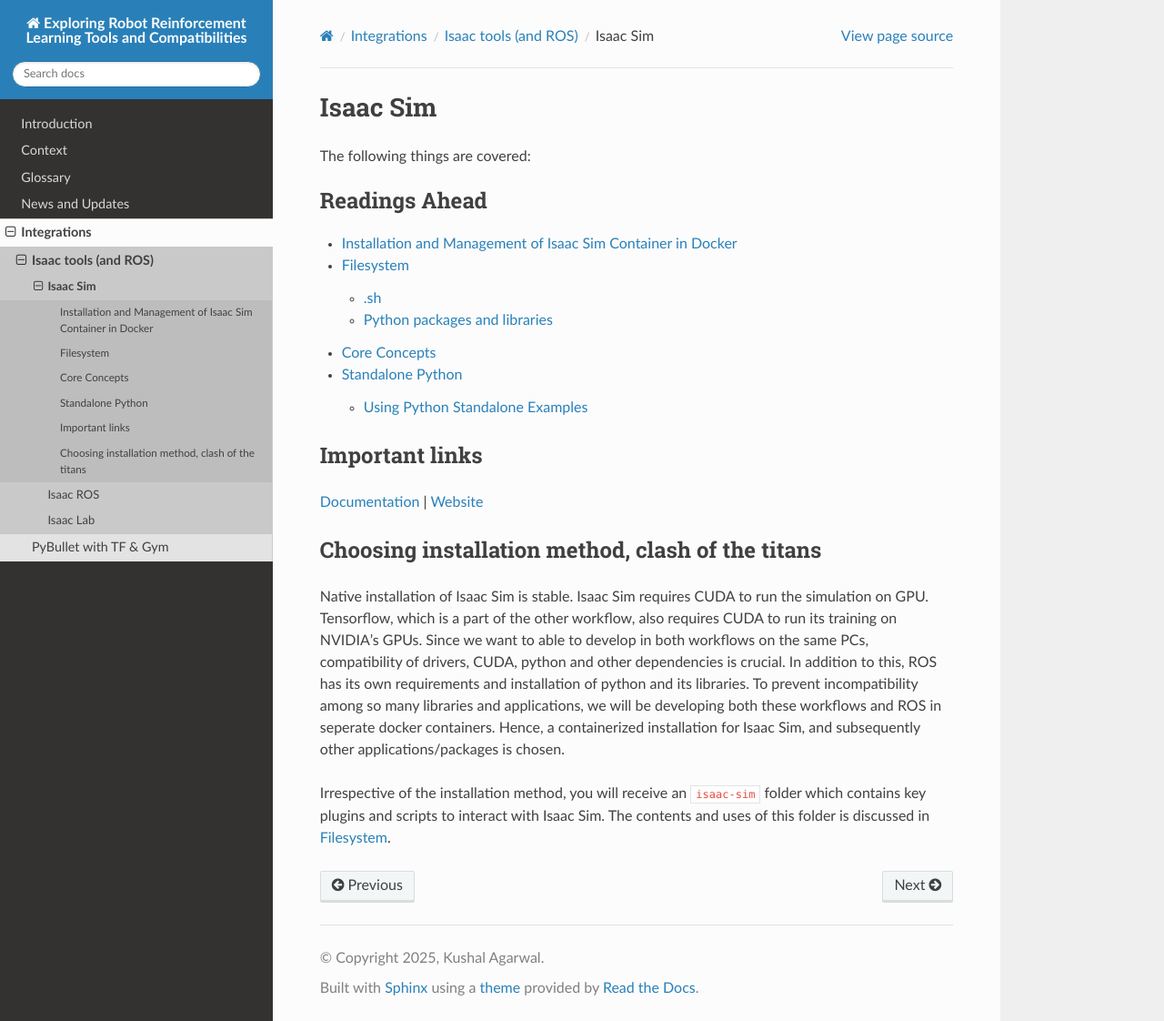
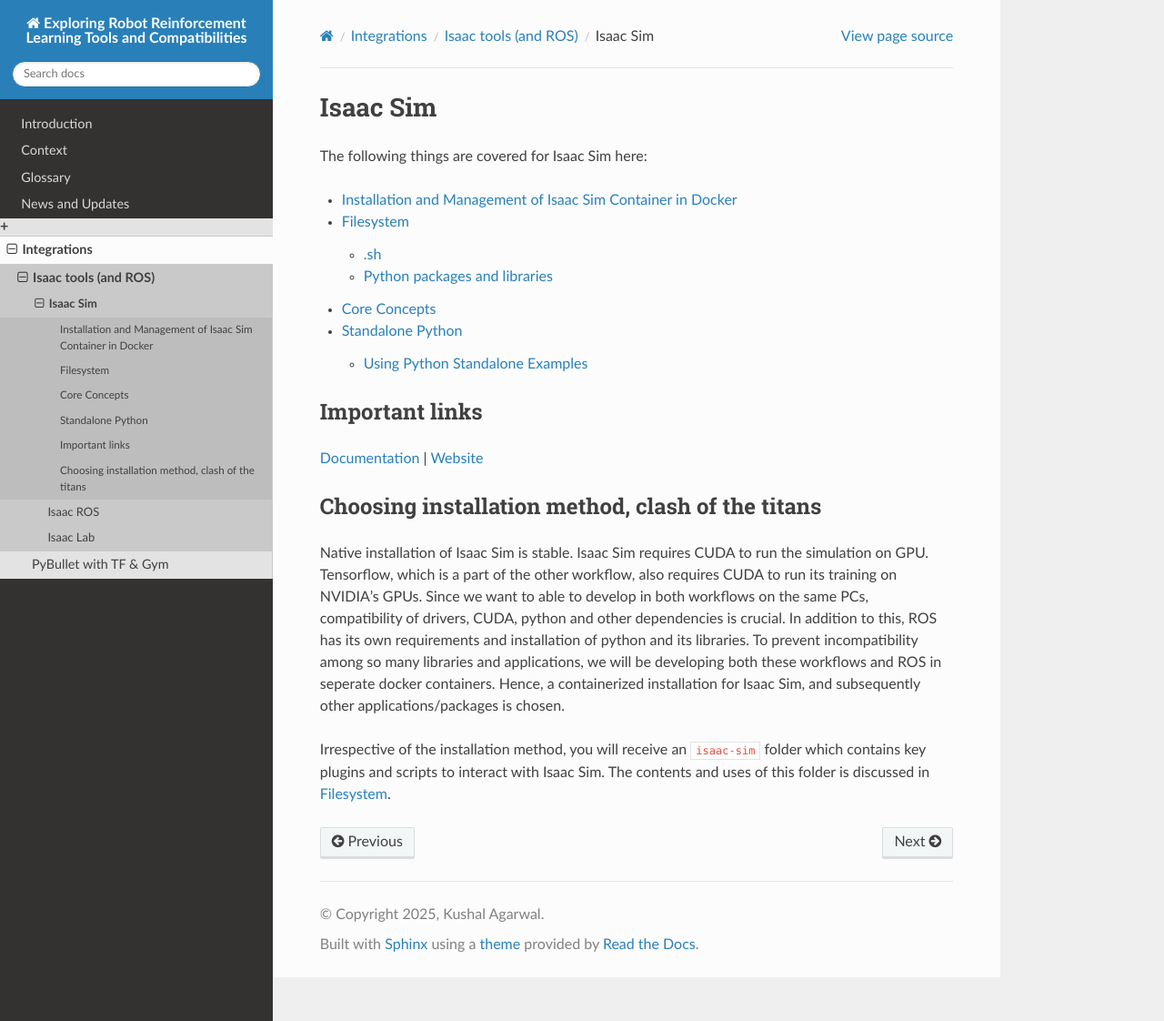
Before and after one commit to kushal-a/robot_RL_guide, a Sphinx documentation site: the page built from docs/source/integrations/isaac/isaac-sim/isaac-sim.md, in a window 1280 px wide and 1122 px high. Shown: the whole window at 91% size. Built offline with Sphinx 7.4.7 and the Read the Docs theme 3.1.0, drawn with Linux system fonts in a browser that asks for light colours.

Commit message:
always visible +

````diff
--- a/docs/source/_static/custom.css
+++ b/docs/source/_static/custom.css
@@ -3,9 +3,11 @@
   word-wrap: break-word;
 }
 
-/* custom.css */
 .wy-menu-vertical .toctree-expand {
-    display: inline !important;
-    visibility: visible !important;
-    opacity: 1 !important;
+    display: inline-block;
+    width: 1em;
+    margin-right: 4px;
+    font-weight: bold;
+    color: #444;
+    cursor: pointer;
 }
--- /dev/null
+++ b/docs/source/_static/custom.js
@@ -0,0 +1,16 @@
+// _static/custom.js
+document.addEventListener("DOMContentLoaded", function () {
+  const menuItems = document.querySelectorAll('.wy-menu-vertical .toctree-l1');
+
+  menuItems.forEach(function(item) {
+    const subMenu = item.querySelector('ul');
+
+    if (subMenu && !item.querySelector('.toctree-expand')) {
+      // Add + icon span manually
+      const expandSpan = document.createElement('span');
+      expandSpan.className = 'toctree-expand';
+      expandSpan.textContent = '+';
+      item.insertBefore(expandSpan, item.firstChild);
+    }
+  });
+});
--- a/docs/source/conf.py
+++ b/docs/source/conf.py
@@ -35,6 +35,7 @@
 
 def setup(app):
     app.add_css_file('custom.css')
+    app.add_js_file('custom.js')
 
 html_theme_options = {
     'navigation_depth': 4,  # or however deep your TOC goes
--- a/docs/source/integrations/isaac/isaac-sim/isaac-sim.md
+++ b/docs/source/integrations/isaac/isaac-sim/isaac-sim.md
@@ -1,10 +1,9 @@
 # Isaac Sim
 
-The following things are covered:
+The following things are covered for Isaac Sim here:
 
 ```{toctree}
 :maxdepth: 2
-:caption: Readings Ahead
 
 docker/docker
 filesystem
````
